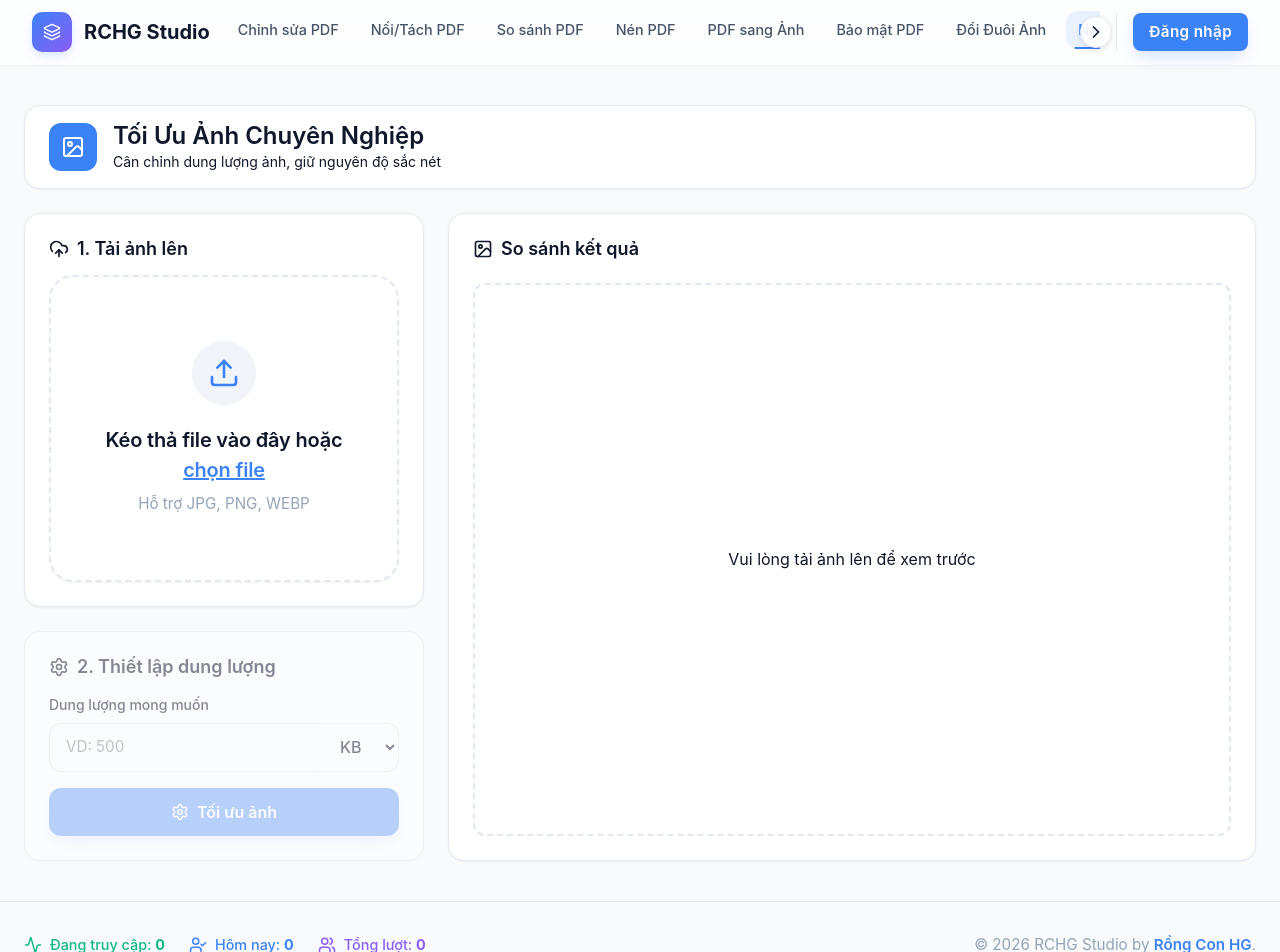
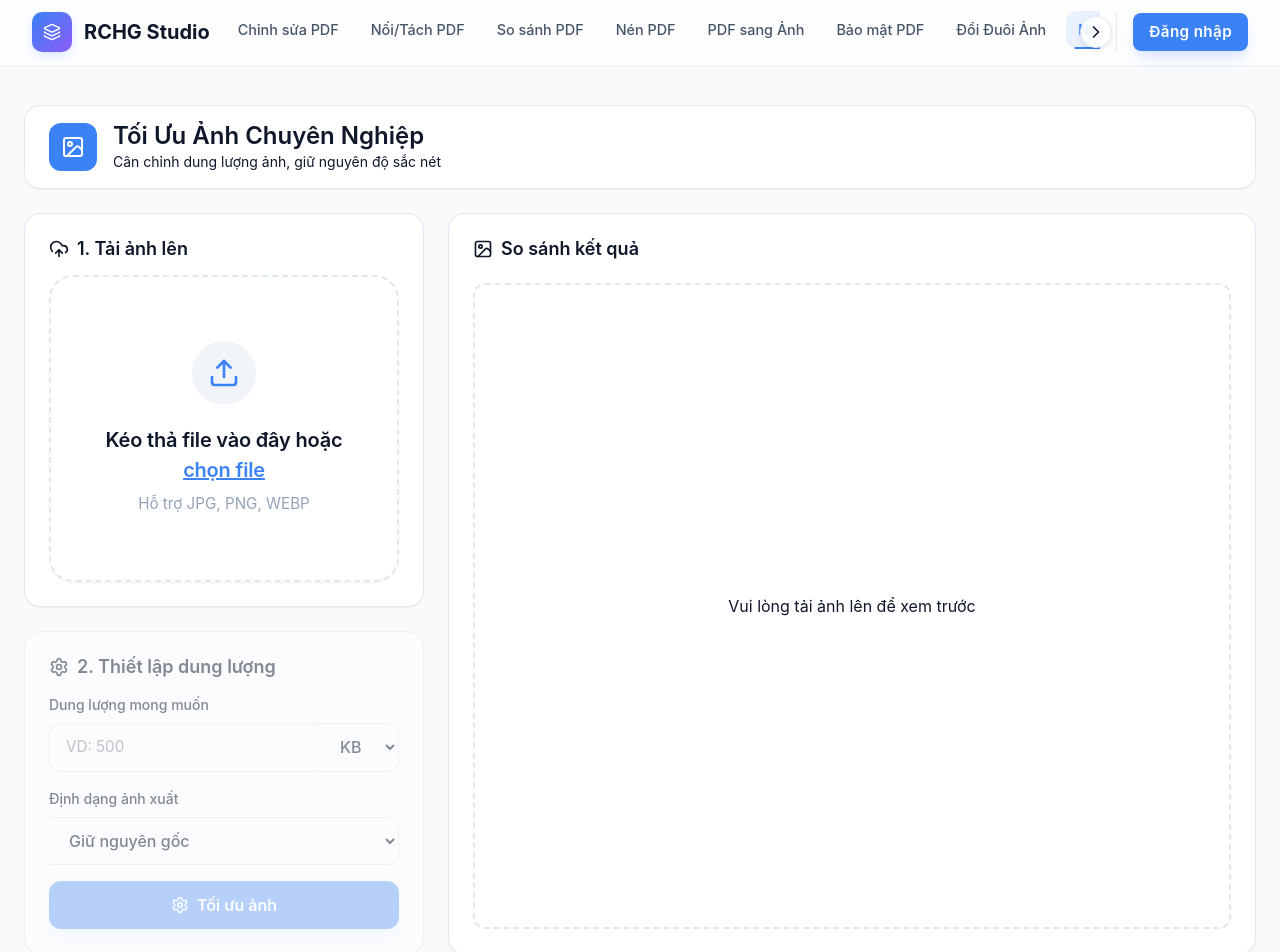
Before and after one commit to rchg2025/pdfstudio, a React (Vite) app: page /image-compressor in a window 1280 px wide. Shown: the top 952 px of the page. Built offline with nearby package versions, Linux system fonts and the light colour scheme; no server answers.

Commit message:
feat: allow selecting output format in image compressor

```diff
--- a/src/pages/ImageCompressor.tsx
+++ b/src/pages/ImageCompressor.tsx
@@ -17,6 +17,7 @@ export default function ImageCompressor() {
   const [isProcessing, setIsProcessing] = useState(false);
   const [error, setError] = useState('');
   const [warning, setWarning] = useState('');
+  const [outputFormat, setOutputFormat] = useState('auto');
 
   const formatBytes = (bytes: number, decimals = 2) => {
     if (!+bytes) return '0 Byte';
@@ -85,6 +86,9 @@ export default function ImageCompressor() {
       const multiplier = targetUnit === 'MB' ? 1024 * 1024 : 1024;
       const targetBytes = parseFloat(targetSize) * multiplier;
 
+      const mimeType = outputFormat === 'auto' ? file.type : `image/${outputFormat}`;
+      const isPng = mimeType === 'image/png';
+
       const canvas = document.createElement('canvas');
       const ctx = canvas.getContext('2d');
       if (!ctx) throw new Error("Canvas context not available");
@@ -100,20 +104,23 @@ export default function ImageCompressor() {
           canvas.height = Math.round(img.height * currentScale);
           ctx.imageSmoothingEnabled = true;
           ctx.imageSmoothingQuality = 'high';
+          if (!isPng) {
             ctx.fillStyle = '#FFFFFF';
             ctx.fillRect(0, 0, canvas.width, canvas.height);
+          }
           ctx.drawImage(img, 0, 0, canvas.width, canvas.height);
 
-          const maxBlob = await new Promise<Blob>((res, rej) => canvas.toBlob(b => b ? res(b) : rej(), 'image/jpeg', 1.0));
+          const maxBlob = await new Promise<Blob>((res, rej) => canvas.toBlob(b => b ? res(b) : rej(), mimeType, 1.0));
 
           if (maxBlob.size >= targetBytes) {
             let minQ = 0.7;
             let maxQ = 1.0;
             let localBest = maxBlob;
 
+            if (!isPng) {
               for(let i=0; i<6; i++) {
                 let midQ = (minQ + maxQ) / 2;
-              let midBlob = await new Promise<Blob>((res, rej) => canvas.toBlob(b => b ? res(b) : rej(), 'image/jpeg', midQ));
+                let midBlob = await new Promise<Blob>((res, rej) => canvas.toBlob(b => b ? res(b) : rej(), mimeType, midQ));
 
                 if (midBlob.size >= targetBytes * 0.95) {
                   localBest = midBlob;
@@ -124,6 +131,7 @@ export default function ImageCompressor() {
                   }
                 } else {
                   minQ = midQ;
+                }
               }
             }
             bestBlob = localBest;
@@ -146,26 +154,30 @@ export default function ImageCompressor() {
           canvas.height = Math.round(img.height * currentScale);
           ctx.imageSmoothingEnabled = true;
           ctx.imageSmoothingQuality = 'high';
+          if (!isPng) {
             ctx.fillStyle = '#FFFFFF';
             ctx.fillRect(0, 0, canvas.width, canvas.height);
+          }
           ctx.drawImage(img, 0, 0, canvas.width, canvas.height);
 
           let minQ = 0.6;
           let maxQ = 1.0;
           let localBestBlob: Blob | null = null;
 
-          const minBlob = await new Promise<Blob>((res, rej) => canvas.toBlob(b => b ? res(b) : rej(), 'image/jpeg', minQ));
+          const minBlob = await new Promise<Blob>((res, rej) => canvas.toBlob(b => b ? res(b) : rej(), mimeType, isPng ? undefined : minQ));
 
           if (minBlob.size <= targetBytes) {
+            if (!isPng) {
               for (let i = 0; i < 8; i++) {
                 const midQ = (minQ + maxQ) / 2;
-              const blob = await new Promise<Blob>((res, rej) => canvas.toBlob(b => b ? res(b) : rej(), 'image/jpeg', midQ));
+                const blob = await new Promise<Blob>((res, rej) => canvas.toBlob(b => b ? res(b) : rej(), mimeType, midQ));
 
                 if (blob.size <= targetBytes) {
                   localBestBlob = blob;
                   minQ = midQ;
                 } else {
                   maxQ = midQ;
+                }
               }
             }
             bestBlob = localBestBlob || minBlob;
@@ -194,7 +206,7 @@ export default function ImageCompressor() {
             size: bestBlob!.size,
             width: imgProcessed.width,
             height: imgProcessed.height,
-            type: 'image/jpeg'
+            type: mimeType
           });
         };
         imgProcessed.src = URL.createObjectURL(bestBlob);
@@ -209,10 +221,17 @@ export default function ImageCompressor() {
   };
 
   const handleDownload = () => {
-    if (!processedUrl || !file) return;
+    if (!processedUrl || !file || !processedStats) return;
     const link = document.createElement('a');
     link.href = processedUrl;
-    link.download = `da_toi_uu_${file.name.split('.')[0]}.jpg`;
+
+    // Determine extension based on processedStats.type
+    let ext = 'jpg';
+    if (processedStats.type === 'image/png') ext = 'png';
+    else if (processedStats.type === 'image/webp') ext = 'webp';
+    else if (processedStats.type === 'image/jpeg') ext = 'jpg';
+
+    link.download = `da_toi_uu_${file.name.split('.')[0]}.${ext}`;
     document.body.appendChild(link);
     link.click();
     document.body.removeChild(link);
@@ -297,6 +316,23 @@ export default function ImageCompressor() {
                     Gốc: <span style={{ fontWeight: 500, color: 'var(--text-primary)' }}>{formatBytes(originalStats.size)}</span>
                   </p>
                 )}
+              </div>
+
+              <div>
+                <label style={{ display: 'block', fontSize: '0.875rem', fontWeight: 500, marginBottom: '0.5rem' }}>
+                  Định dạng ảnh xuất
+                </label>
+                <select
+                  value={outputFormat}
+                  onChange={(e) => setOutputFormat(e.target.value)}
+                  className="select"
+                  style={{ width: '100%' }}
+                >
+                  <option value="auto">Giữ nguyên gốc</option>
+                  <option value="jpeg">JPG</option>
+                  <option value="png">PNG</option>
+                  <option value="webp">WEBP</option>
+                </select>
               </div>
 
               <button
```
Lines whose indentation alone changed are shown as unchanged.
